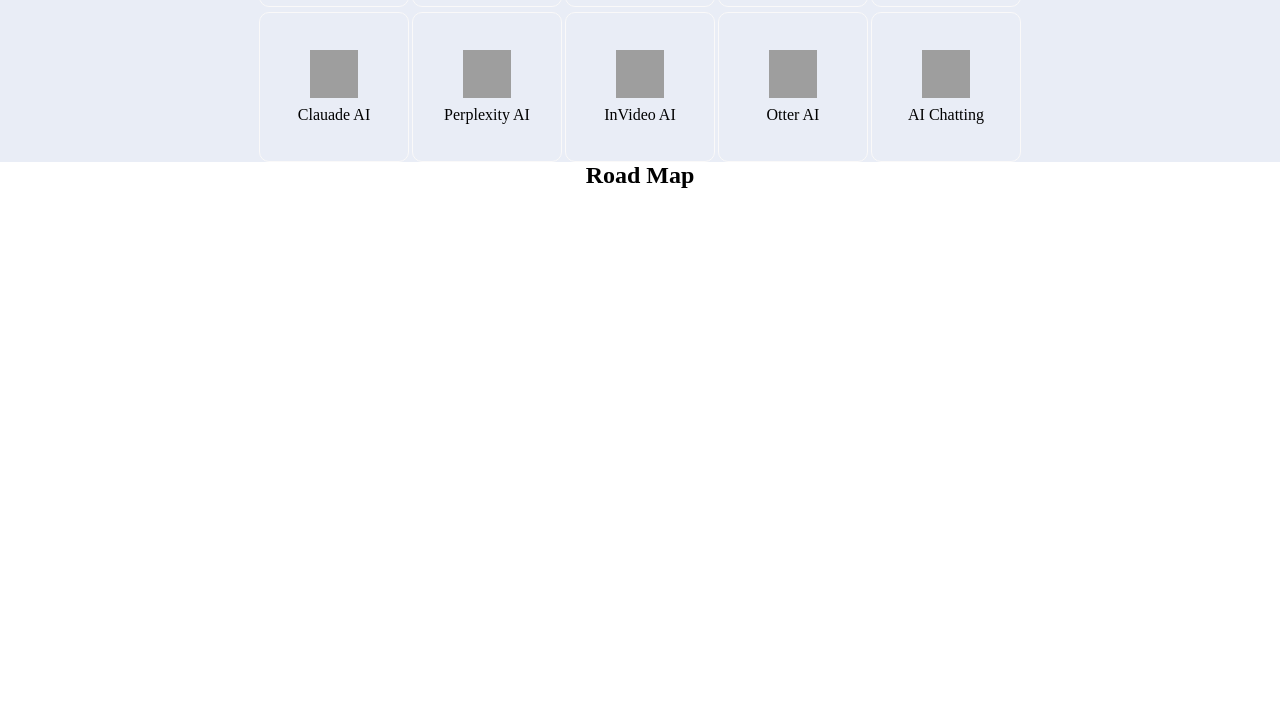
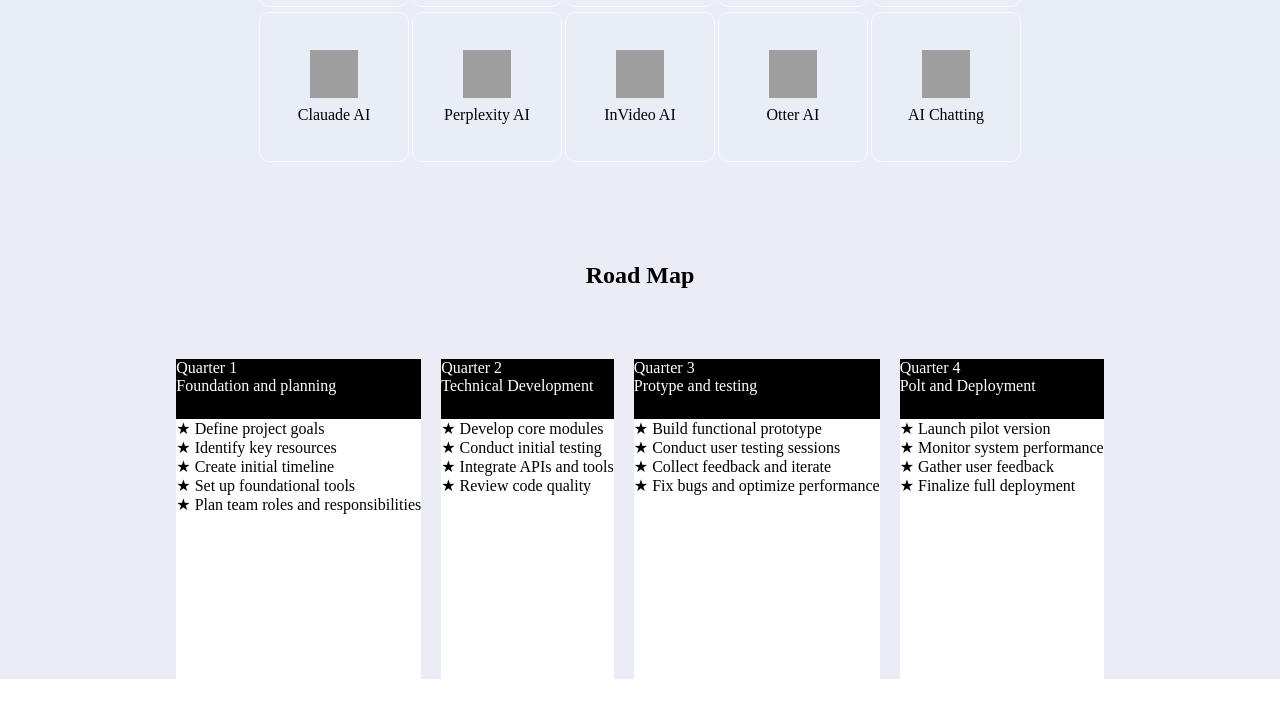
Before and after one commit to SakibFakir69/crypto-landing-page, a website built with Vite: page crytpo landing page/index.html in a window 1280 px wide. Shown: the part 3334-4051 px from the top of the page. Before the commit the page ends 3523 px from the top, so only its background shows below. Built offline with nearby package versions, Linux system fonts and the light colour scheme; grey boxes are pictures that could not be loaded; files whose address does not match are found by name.

Commit message:
work on road map section

```diff
--- a/crytpo landing page/index.html
+++ b/crytpo landing page/index.html
@@ -431,9 +431,95 @@
 
   <!-- road map -->
 
-  <section>
+  <section style="background-color: #ebecf5; margin-bottom: 50px;" class="roadmap">
+    <div style="height: 100px;">
 
-    <h2 class="" style="text-align: center;">Road Map</h2>
+    </div>
+
+    <h2 class="" style="text-align: center; ">Road Map</h2>
+
+    <!-- 4 card -->
+
+
+    <div class="roadmap-box">
+
+    <div class="" style="display: flex; flex-direction: column;">
+
+      <div class="roadmap-up" style="background-color: black;">
+        <div class="quarterH1" >Quarter 1</div>
+        <p class="quarterp">Foundation and planning</p>
+      </div>
+
+      <div class="roadmap-down">
+        <p>★ Define project goals</p>
+        <p>★ Identify key resources</p>
+        <p>★ Create initial timeline</p>
+        <p>★ Set up foundational tools</p>
+        <p>★ Plan team roles and responsibilities</p>
+
+
+      </div>
+
+
+
+
+    </div>
+
+    <div style="display: flex; flex-direction: column;">
+      <div class="roadmap-up">
+        <div class="quarterH1" >Quarter 2</div>
+        <p class="quarterH1" >Technical Development</p>
+      </div>
+      <div class="roadmap-down">
+        <p>★ Develop core modules</p>
+        <p>★ Conduct initial testing</p>
+        <p>★ Integrate APIs and tools</p>
+        <p>★ Review code quality</p>
+
+
+      </div>
+
+
+    </div>
+
+
+    <div style="display: flex; flex-direction: column;">
+      <div class="roadmap-up">
+        <div class="quarterH1" >Quarter 3</div>
+        <p class="quarterp">Protype and testing</p>
+      </div>
+      <div class="roadmap-down">
+        <p>★ Build functional prototype</p>
+        <p>★ Conduct user testing sessions</p>
+        <p>★ Collect feedback and iterate</p>
+        <p>★ Fix bugs and optimize performance</p>
+
+
+      </div>
+
+
+    </div>
+
+    <div style="display: flex; flex-direction: column;">
+      <div class="roadmap-up">
+        <div class="quarterH1" >Quarter 4</div>
+        <p class="quarterp" >Polt and Deployment</p>
+      </div>
+      <div class="roadmap-down">
+        <p>★ Launch pilot version</p>
+        <p>★ Monitor system performance</p>
+        <p>★ Gather user feedback</p>
+        <p>★ Finalize full deployment</p>
+
+
+      </div>
+
+
+    </div>
+
+    </div>
+
+
 
   </section>
 
--- a/crytpo landing page/src/style.css
+++ b/crytpo landing page/src/style.css
@@ -379,11 +379,38 @@
 }
 .icon-pack-1 div,
 .icon-pack-2 div {
-  background-color: hsl(222, 42%, 94%); /* your box color */
-  border: 1.5px solid rgb(250, 249, 249); /* simulate white gap (half of gap on each side) */
+  background-color: hsl(222, 42%, 94%);
+  border: 1.5px solid rgb(250, 249, 249);
   border-radius: 10px;
   padding: 1em;
   display: flex;
   align-items: center;
   justify-content: center;
 }
+
+/* roadmap */
+.roadmap{
+
+
+}
+.roadmap-box{
+    display: flex;
+    gap: 20px;
+    margin-top: 70px;
+    justify-content: center;
+}
+.roadmap-up{
+    height: 60px;
+    background-color: black;
+}
+.roadmap-down{
+    height: 260px;
+    background-color: white;
+    color: black;
+}
+.quarterH1{
+    color: white;
+}
+.quarterp{
+    color: white;
+}
```
Lines whose indentation alone changed are shown as unchanged.
